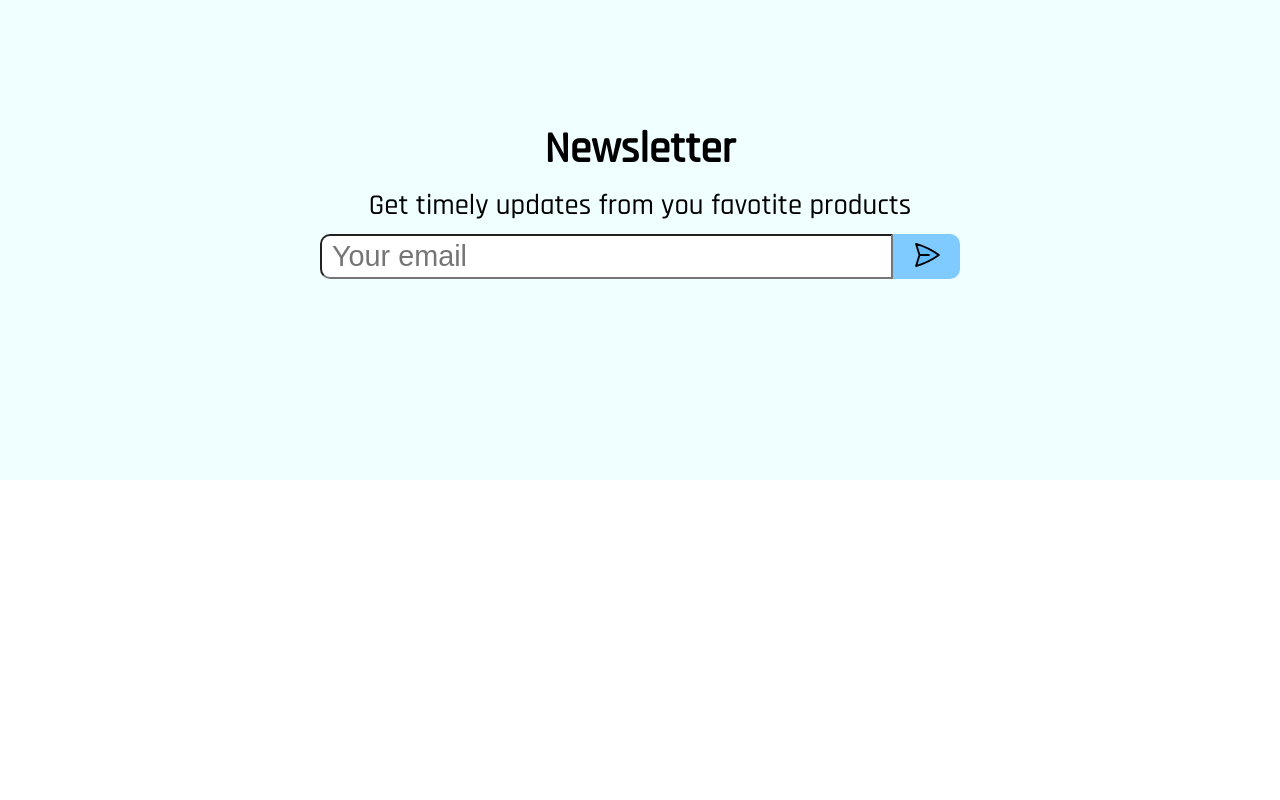
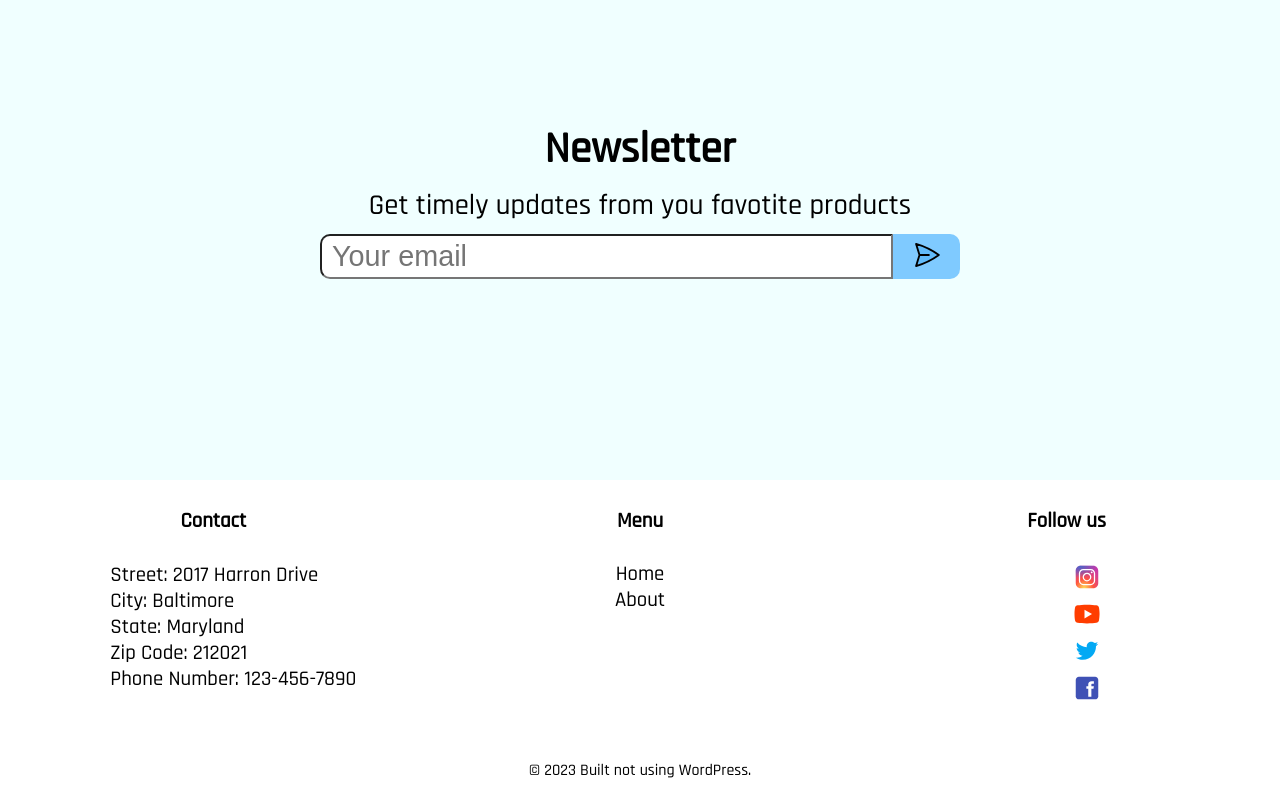
Before and after one commit to AndrewLapteff/e-commerce-react-app, a React app: page / in a window 1280 px wide. Shown: the part 2822-3622 px from the top of the page. Before the commit the page ends 3302 px from the top, so only its background shows below. Built offline with nearby package versions, Linux system fonts and the light colour scheme.

Commit message:
Added footer

```diff
--- /dev/null
+++ b/src/assets/stylesheets/footer.module.scss
@@ -0,0 +1,34 @@
+@import "./app.scss";
+
+.wrapper {
+  display: flex;
+  flex-direction: column;
+  align-items: center;
+  .container {
+    width: 100%;
+    height: 35vh;
+    display: flex;
+    font-size: $font-size-small;
+    .contact,
+    .follow,
+    .menu {
+      flex: 1;
+      display: flex;
+      flex-direction: column;
+      align-items: center;
+      ul {
+        list-style: none;
+        margin: 1px;
+      }
+    }
+    .menu {
+      a {
+        color: black;
+        text-decoration: none;
+      }
+    }
+  }
+  .copyright {
+    height: 40px;
+  }
+}
--- /dev/null
+++ b/src/components/Footer.tsx
@@ -0,0 +1,50 @@
+import React from 'react'
+import s from '../assets/stylesheets/footer.module.scss'
+import facebookLogo from '../assets/images/svg/icons8-facebook.svg'
+import instagramLogo from '../assets/images/svg/icons8-instagram.svg'
+import twitterLogo from '../assets/images/svg/icons8-twitter.svg'
+import youtubeLogo from '../assets/images/svg/icons8-youtube.svg'
+
+const Footer = () => {
+  return (
+    <div className={s.wrapper}>
+      <div className={s.container}>
+        <div className={s.contact}>
+          <h4>Contact</h4>
+          <ul>
+            <li>Street: 2017 Harron Drive</li>
+            <li>City: Baltimore</li>
+            <li>State: Maryland</li>
+            <li>Zip Code: 212021</li>
+            <li>Phone Number: 123-456-7890</li>
+          </ul>
+        </div>
+        <div className={s.menu}>
+          <h4>Menu</h4>
+          <a href="/">Home</a>
+          <a href="/">About</a>
+        </div>
+        <div className={s.follow}>
+          <h4>Follow us</h4>
+          <ul>
+            <li>
+              <img width={30} src={instagramLogo} alt="Instargram logo" />
+            </li>
+            <li>
+              <img width={30} src={youtubeLogo} alt="Youtube logo" />
+            </li>
+            <li>
+              <img width={30} src={twitterLogo} alt="Twitter logo" />
+            </li>
+            <li>
+              <img width={30} src={facebookLogo} alt="Facebook logo" />
+            </li>
+          </ul>
+        </div>
+      </div>
+      <div className={s.copyright}>© 2023 Built not using WordPress.</div>
+    </div>
+  )
+}
+
+export default Footer
--- a/src/pages/Home.tsx
+++ b/src/pages/Home.tsx
@@ -4,6 +4,7 @@ import Slider from '../components/Slider'
 import Categories from '../components/Categories'
 import Products from '../components/Products'
 import Newsletter from '../components/Newsletter'
+import Footer from '../components/Footer'
 
 const Home = () => {
   return (
@@ -13,6 +14,7 @@ const Home = () => {
       <Categories />
       <Products />
       <Newsletter />
+      <Footer />
     </div>
   )
 }
```
